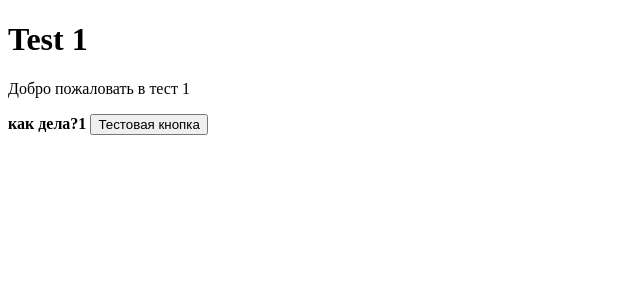
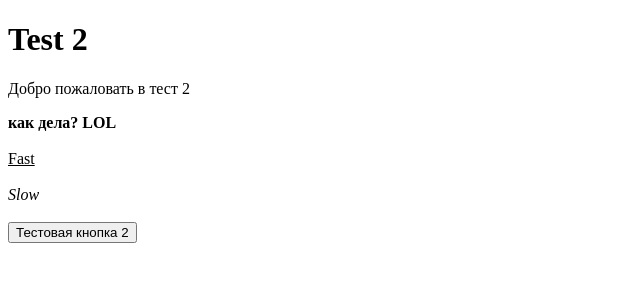
Before and after one commit to Gustavs-x/git-playground, a website: page test1.html in a window 1280 px wide. Shown: the whole page, without its empty margins (0-640 px from the left). Drawn offline with Linux system fonts and the light colour scheme.

Commit message:
Update homepage content

```diff
--- a/test1.html
+++ b/test1.html
@@ -3,12 +3,15 @@
 <head>
     <meta charset="UTF-8">
     <meta name="viewport" content="width=device-width, initial-scale=1.0">
-    <title>Test 1</title>
+    <title>Test 2</title>
 </head>
 <body>
-    <h1>Test 1</h1>
-	<p>Добро пожаловать в тест 1</p>
-    <b>как дела?1</b>
-    <button type="button">Тестовая кнопка</button>
+    <h1>Test 2</h1>
+	<p>Добро пожаловать в тест 2</p>
+    <b>как дела? LOL</b><br><br>
+    <u>Fast</u><br><br>
+    <i>Slow</i><br>
+    <br>
+    <button type="button">Тестовая кнопка 2</button>
 </body>
 </html>
```
